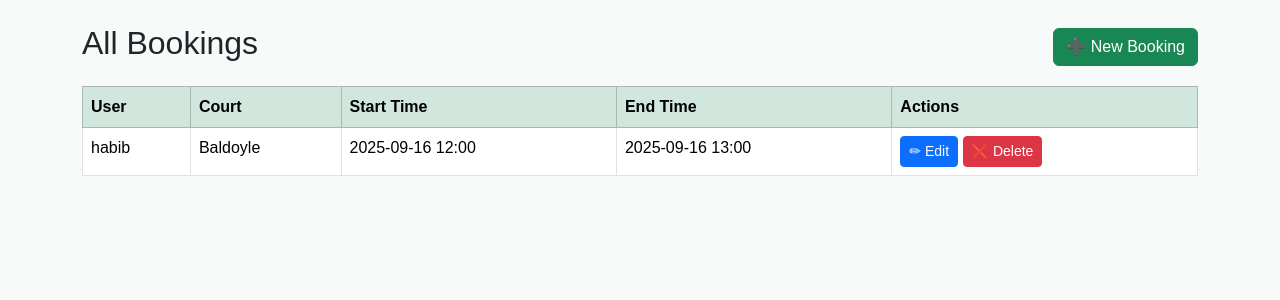
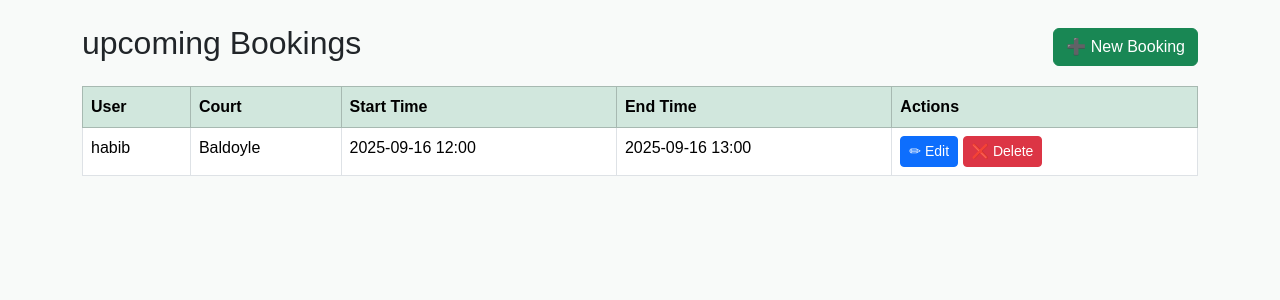
Before and after one commit to habib-git8/Badminton_DevOps, a Django app: page /bookings/ in a window 1280 px wide. Shown: the part 76-376 px from the top of the page. Run offline with Django 5.2, Linux system fonts and the light colour scheme; a user stored in the database is signed in; data comes from the database, SQL or seed files in the repository.

Commit message:
Update list.html

```diff
--- a/booking/templates/bookings/list.html
+++ b/booking/templates/bookings/list.html
@@ -1,7 +1,7 @@
 {% extends "base.html" %}
 {% block content %}
 <div class="d-flex justify-content-between align-items-center mb-3">
-  <h2>All Bookings</h2>
+  <h2>upcoming Bookings</h2>
   <a href="{% url 'booking_create' %}" class="btn btn-success">➕ New Booking</a>
 </div>
 
```
